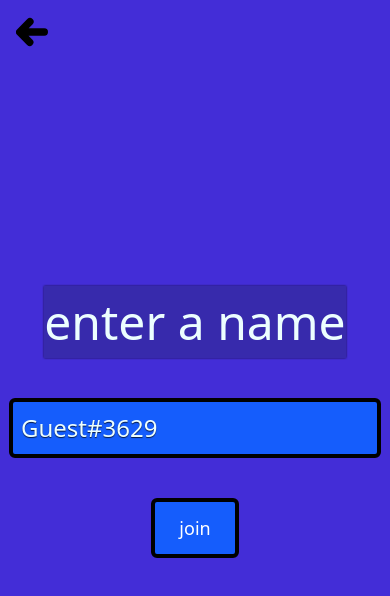
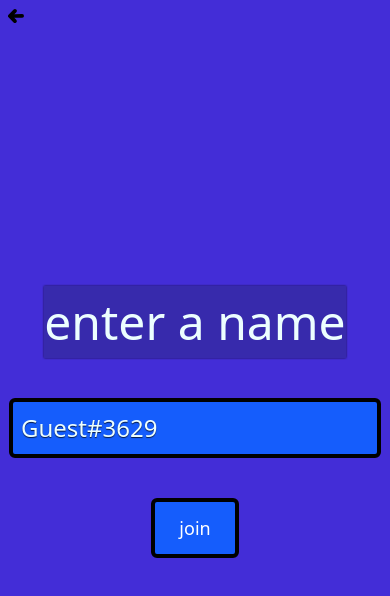
Before and after one commit to aiden10/trivia, a Next.js app: page /game/1 in a window 390 px wide. Shown: the top 596 px of the page. Built offline with nearby package versions, Linux system fonts and the light colour scheme.

Commit message:
fix back arrow for mobile

```diff
--- a/components/NameSelect.tsx
+++ b/components/NameSelect.tsx
@@ -41,7 +41,7 @@ export default function NameSelect() {
         return (
             <div className={`absolute inset-0 bg-indigo-700 z-10 ${visible}`}>
                 <svg
-                    className="w-8 h-8 absolute left-0 top-0 m-4 hover:cursor-pointer hover:opacity-50"
+                    className="w-4 h-4 md:w-8 md:h-8 absolute left-0 top-0 m-2 md:m-4 hover:cursor-pointer hover:opacity-50"
                     onClick={() => router.push('/')}
                     xmlns="http://www.w3.org/2000/svg" viewBox="0 0 122.88 108.06"><path d="M63.94,24.28a14.28,14.28,0,0,0-20.36-20L4.1,44.42a14.27,14.27,0,0,0,0,20l38.69,39.35a14.27,14.27,0,0,0,20.35-20L48.06,68.41l60.66-.29a14.27,14.27,0,1,0-.23-28.54l-59.85.28,15.3-15.58Z"/></svg>
 
--- a/components/stages/Lobby/Lobby.tsx
+++ b/components/stages/Lobby/Lobby.tsx
@@ -36,7 +36,7 @@ export default function Lobby() {
 
     return <div className="flex flex-col items-center gap-6 p-4 min-h-screen">
         <svg
-            className="w-8 h-8 absolute left-0 top-0 m-4 hover:cursor-pointer hover:opacity-50"
+            className="w-4 h-4 md:w-8 md:h-8 absolute left-0 top-0 m-2 md:m-4 hover:cursor-pointer hover:opacity-50"
             onClick={() => router.push('/')}
             xmlns="http://www.w3.org/2000/svg" viewBox="0 0 122.88 108.06"><path d="M63.94,24.28a14.28,14.28,0,0,0-20.36-20L4.1,44.42a14.27,14.27,0,0,0,0,20l38.69,39.35a14.27,14.27,0,0,0,20.35-20L48.06,68.41l60.66-.29a14.27,14.27,0,1,0-.23-28.54l-59.85.28,15.3-15.58Z"/></svg>
         <div className="w-full max-w-4xl gap-6">
```
Also changed, not shown: 1 other file (tests, documents, lock files or other folders).
